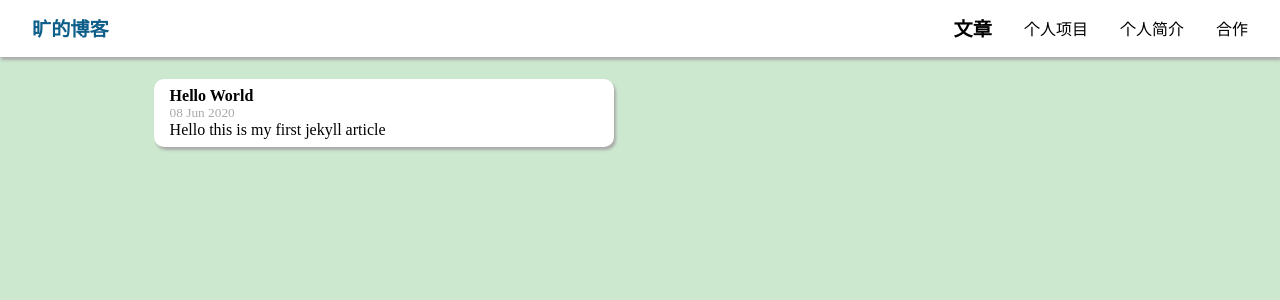
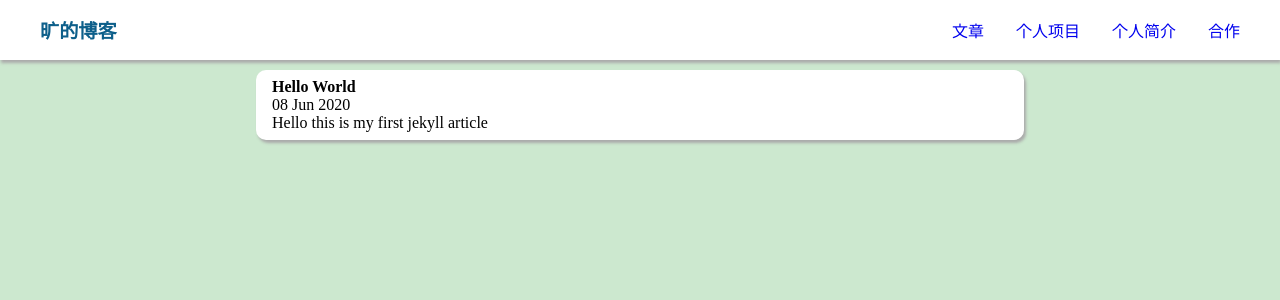
Before and after one commit to yankuang608/yankuang608.github.io, a Jekyll site: the page built from index.html, in a window 1280 px wide. Shown: the top 300 px of the page. Built offline with Jekyll 4.4.1, drawn with Linux system fonts in a browser that asks for light colours.

Commit message:
Update style.css

```diff
--- a/css/style.css
+++ b/css/style.css
@@ -10,8 +10,8 @@ body{
 
 nav{
     background: #FFFFFF;
-    padding: 0.4rem 1rem;
-    box-shadow: 1px 2px 2px #aaa;
+    padding: 0.5rem 1.5rem;
+    box-shadow: 1px 3px 3px #aaa;
 }
 
 ul{
@@ -19,7 +19,6 @@ ul{
 }
 
 a{
-    color: inherit;
     display: block;
     cursor: pointer;
     text-decoration: none;
@@ -35,20 +34,10 @@ a{
     transition: all 150ms;
 }
 
-.chosen > a{
-    font-size: larger;
-    font-weight: bolder;
-}
-
 .blog-icon a{
     font-size: larger;
     font-weight: bolder;
     color: #0D5F8A;
-}
-
-.index-createdAt{
-    font-size: smaller;
-    color: darkgray;
 }
 
 /* Mobile Menu */
@@ -131,20 +120,19 @@ a{
 
 .dropdown-content{
     display: none;
-    border-bottom: 1.2px solid darkgray;
 }
 
 .dropdown:hover .dropdown-content{
     display: block;
 }
 
+
 .card-container{
     display: flex;
     padding: 0.6rem 0;
-    width: 60%;
+    width: 100%;
     flex-direction: column;
     align-items: center;
-    position: relative;
 }
 
 .ripple-card{
@@ -152,14 +140,14 @@ a{
     background-color: #FFFFFF;
     text-decoration-line: none;
     margin-bottom: 1em;
-    width: 100%;
+    width: 85%;
     outline: none;
 
     padding: 0.5rem 1rem;
     border-radius: 10px;
-    position: absolute;
+    position: relative;
     overflow: hidden;
-    box-shadow: 1px 2px 2px #aaa;
+    box-shadow: 2px 3px 3px #aaa;
 }
 
 .front-end.ripple-card:hover{
@@ -169,12 +157,12 @@ a{
 
 .cipher.ripple-card:hover{
     color: white;
-    background-color: #9DCC5F;
+    background-color: #335120;
 }
 
 .algo.ripple-card:hover{
     color: white;
-    background-color: #335120;
+    background-color: #9DCC5F;
 }
 
 .note.ripple-card:hover{
@@ -202,12 +190,6 @@ a{
 }
 
 @media all and (min-width: 600px){
-    nav{
-        /* 桌面模式增加阴影效果 */
-        box-shadow: 1px 3px 3px #aaa;
-        margin-bottom: 0.8rem;
-    }
-
     .toggle{
         display: none;
     }
@@ -220,11 +202,9 @@ a{
     .dropdown-content{
         position: absolute;
         z-index: 1;
-        border-bottom: none;
     }
 
     .ripple-card{
         width: 60%;
-        box-shadow: 2px 3px 3px #aaa;
     }
 }
```
